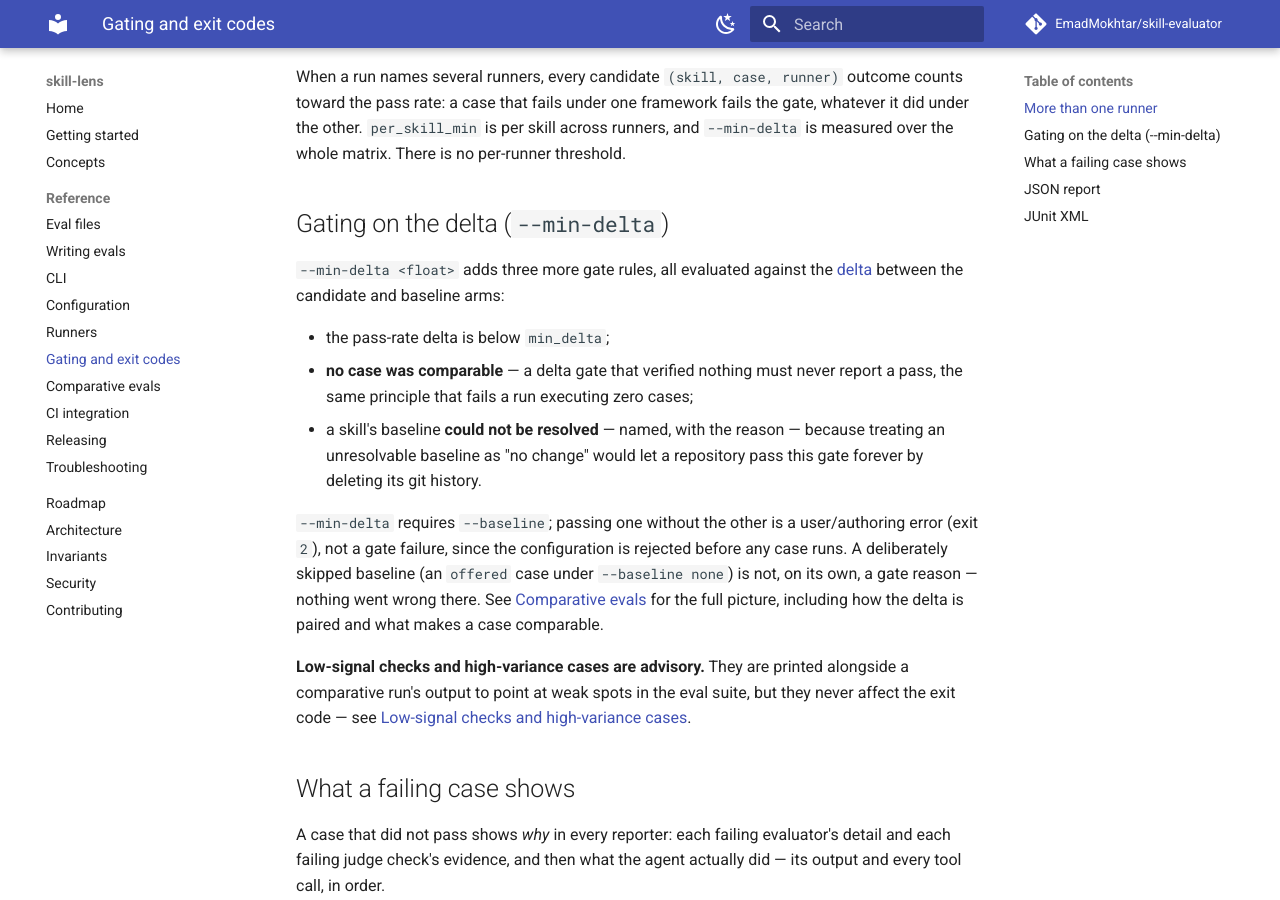
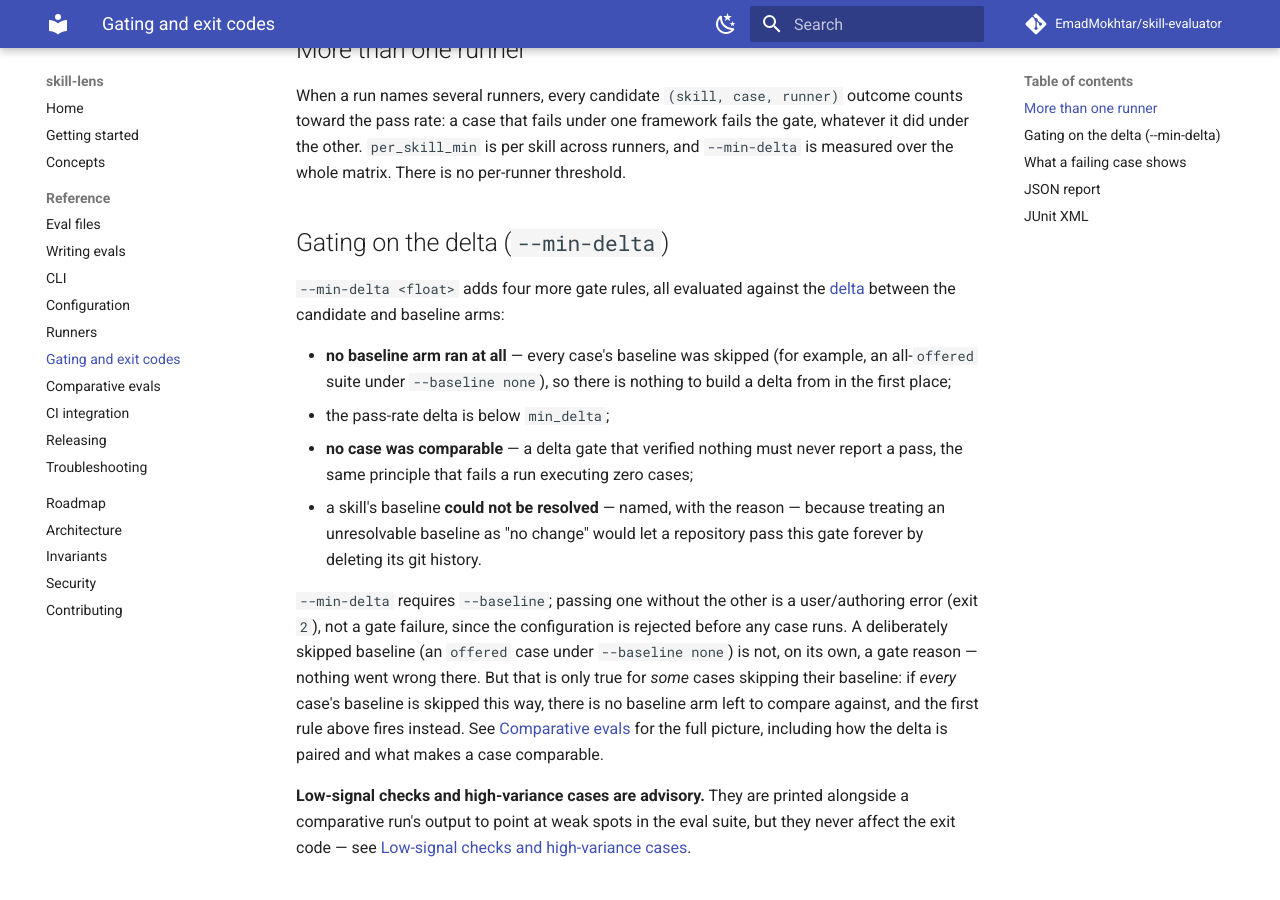
Before and after one commit to EmadMokhtar/skill-evaluator, an MkDocs documentation site: the page built from docs/gating.md, in a window 1280 px wide and 900 px high, scrolled down 3118 px. Built offline with MkDocs 1.6.1 and Material for MkDocs 9.7.7, drawn with Linux system fonts in a browser that asks for light colours; comment, search, counter and statistics services are not loaded.

Commit message:
docs: name the judges you can actually configure
The judge row in ARCHITECTURE.md's protocols diagram said "product",
which nobody can pass to `judge = `; cli._JUDGE_NAMES only accepts
fake, pydantic-ai, langchain, copilot, claude-code and cli, and
ProductJudge.name is always one of the last three, never the literal
string "product". Spell out the same six names the runner row already
does, since the picture invites a reader to compare the two rows.

The gating.md exit-code diagram and its --min-delta section named only
three of the four reasons `evaluate_gate` can fail once --min-delta is
set: missing was "delta is None" (no baseline arm ran at all, which an
all-offered suite under --baseline none reaches in practice), checked
before the other three in gating.py. Added it to both the diagram edge
and the prose list, and clarified that the existing "a single skipped
baseline isn't a gate reason" sentence stops holding once every case's
baseline is skipped.

Co-Authored-By: Claude Opus 5 <noreply@anthropic.com>

````diff
--- a/docs/gating.md
+++ b/docs/gating.md
@@ -19,7 +19,7 @@ flowchart TD
     ERR -->|"no, or fail_on_error is off"| RATE{"Pass rate at or above min_pass_rate, and every per_skill_min met?"}
     RATE -->|no| E1
     RATE -->|yes| DELTA{"Is --min-delta set?"}
-    DELTA -->|"yes, and the delta is below it, nothing was comparable, or a baseline couldn't be resolved"| E1
+    DELTA -->|"yes: no baseline arm ran, nothing was comparable, the delta is below the bar, or a baseline couldn't be resolved"| E1
     DELTA -->|"no, or none of those hold"| E0["exit 0 - gate passed"]
 ```
 
@@ -85,9 +85,12 @@ measured over the whole matrix. There is no per-runner threshold.
 
 ## Gating on the delta (`--min-delta`)
 
-`--min-delta <float>` adds three more gate rules, all evaluated against the
+`--min-delta <float>` adds four more gate rules, all evaluated against the
 [delta](comparative-evals.md#the-delta-block) between the candidate and baseline arms:
 
+- **no baseline arm ran at all** — every case's baseline was skipped (for example, an
+  all-`offered` suite under `--baseline none`), so there is nothing to build a delta from in
+  the first place;
 - the pass-rate delta is below `min_delta`;
 - **no case was comparable** — a delta gate that verified nothing must never report a pass,
   the same principle that fails a run executing zero cases;
@@ -98,7 +101,9 @@ measured over the whole matrix. There is no per-runner threshold.
 `--min-delta` requires `--baseline`; passing one without the other is a user/authoring error
 (exit `2`), not a gate failure, since the configuration is rejected before any case runs. A
 deliberately skipped baseline (an `offered` case under `--baseline none`) is not, on its own,
-a gate reason — nothing went wrong there. See
+a gate reason — nothing went wrong there. But that is only true for *some* cases skipping
+their baseline: if *every* case's baseline is skipped this way, there is no baseline arm left
+to compare against, and the first rule above fires instead. See
 [Comparative evals](comparative-evals.md#-min-delta) for the full picture, including how the
 delta is paired and what makes a case comparable.
 
````
Also changed, not shown: ARCHITECTURE.md (+1 -1 lines).
